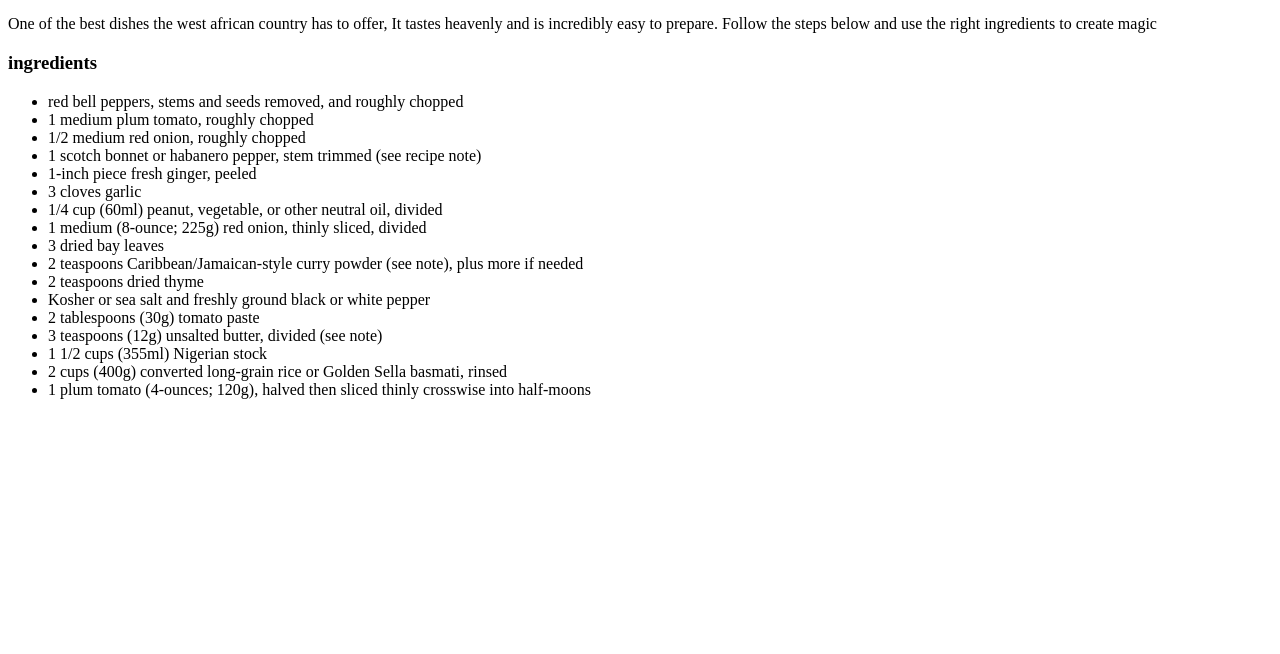
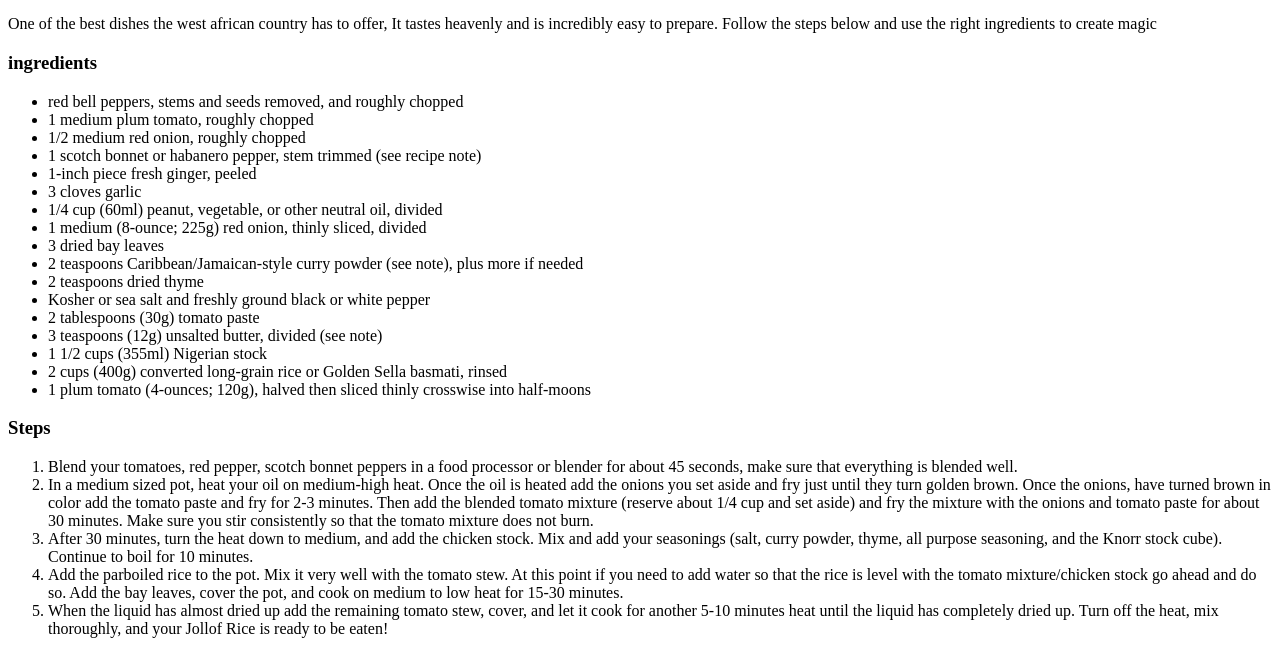
Before and after one commit to andrewk0l/recipe-website, a plain HTML site: page recipes/jollofrice.html in a window 1280 px wide. Shown: the part 728-1382 px from the top of the page. Before the commit the page ends 1143 px from the top, so only its background shows below. Drawn offline with Linux system fonts and the light colour scheme.

Commit message:
added steps

```diff
--- a/recipes/jollofrice.html
+++ b/recipes/jollofrice.html
@@ -31,5 +31,13 @@
             <li>1 plum tomato (4-ounces; 120g), halved then sliced thinly crosswise into half-moons</li>
 
         </ul>
+        <h3>Steps</h3>
+        <ol>
+           <li>Blend your tomatoes, red pepper, scotch bonnet peppers in a food processor or blender for about 45 seconds, make sure that everything is blended well.</li>
+           <li>In a medium sized pot, heat your oil on medium-high heat. Once the oil is heated add the onions you set aside and fry just until they turn golden brown. Once the onions, have turned brown in color add the tomato paste and fry for 2-3 minutes. Then add the blended tomato mixture (reserve about 1/4 cup and set aside) and fry the mixture with the onions and tomato paste for about 30 minutes. Make sure you stir consistently so that the tomato mixture does not burn.</li>
+           <li>After 30 minutes, turn the heat down to medium, and add the chicken stock. Mix and add your seasonings (salt, curry powder, thyme, all purpose seasoning, and the Knorr stock cube). Continue to boil for 10 minutes.</li>
+           <li>Add the parboiled rice to the pot. Mix it very well with the tomato stew. At this point if you need to add water so that the rice is level with the tomato mixture/chicken stock go ahead and do so. Add the bay leaves, cover the pot, and cook on medium to low heat for 15-30 minutes.</li>
+           <li>When the liquid has almost dried up add the remaining tomato stew, cover, and let it cook for another 5-10 minutes heat until the liquid has completely dried up. Turn off the heat, mix thoroughly, and your Jollof Rice is ready to be eaten!</li>
+        </ol>
 </body>
 </html>
```
